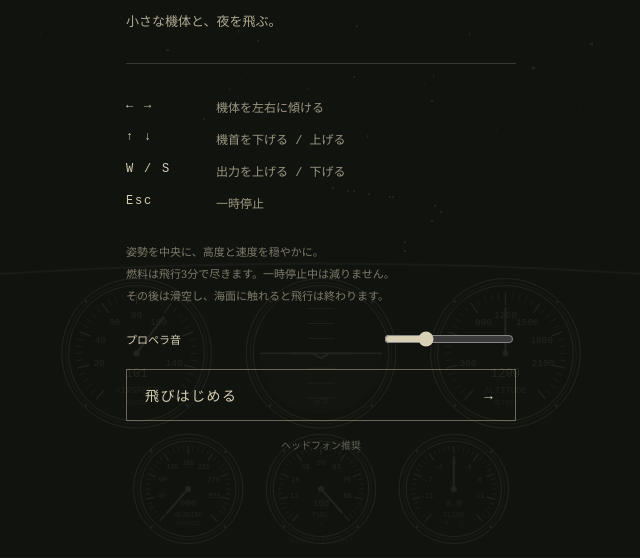
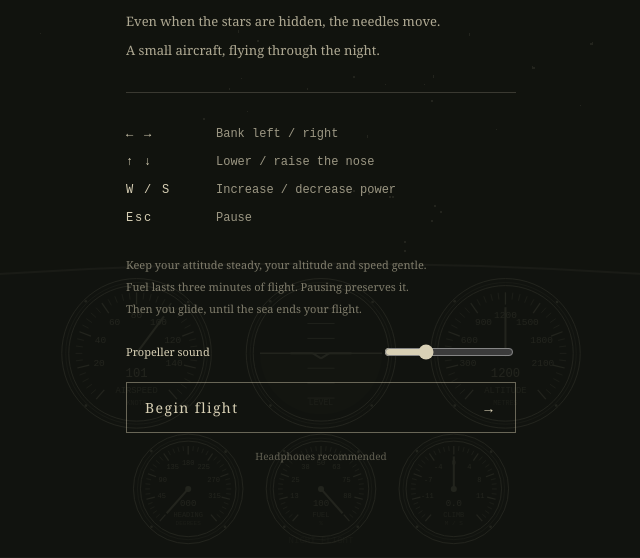
Before and after one commit to chidimi/night-flight, a website built with Vite: page index.html in a window 1280 px wide. Shown: the part 242-800 px from the top of the page, without its empty margins (319-959 px from the left). Built offline with nearby package versions, Linux system fonts and the light colour scheme; animation ran at ten frames a second.

Commit message:
Add Japanese and English language support

```diff
--- a/index.html
+++ b/index.html
@@ -11,25 +11,52 @@
   </head>
   <body>
     <main id="flight">
-      <canvas id="world" aria-label="夜の空"></canvas
-      ><canvas id="cockpit" aria-label="飛行計器"></canvas>
-      <div id="readings" class="sr-only" aria-label="計器の読み取り"></div>
-      <button id="menu" aria-label="一時停止と操作説明">Ⅱ</button>
-      <div id="touch-controls" aria-label="タッチ操縦" hidden>
+      <canvas id="world" data-i18n-label="sky" aria-label="夜の空"></canvas
+      ><canvas id="cockpit" data-i18n-label="cockpit" aria-label="飛行計器"></canvas>
+      <div
+        id="readings"
+        class="sr-only"
+        data-i18n-label="readings"
+        aria-label="計器の読み取り"
+      ></div>
+      <button id="menu" data-i18n-label="pauseMenu" aria-label="一時停止と操作説明">
+        Ⅱ
+      </button>
+      <div
+        id="touch-controls"
+        data-i18n-label="touchControls"
+        aria-label="タッチ操縦"
+        hidden
+      >
         <div class="stick-group">
-          <div id="stick" aria-label="操縦桿：左右でバンク、上で機首下げ、下で機首上げ">
+          <div
+            id="stick"
+            data-i18n-label="stickDescription"
+            aria-label="操縦桿：左右でバンク、上で機首下げ、下で機首上げ"
+          >
             <span></span>
           </div>
-          <span class="touch-label">操縦桿</span>
+          <span class="touch-label" data-i18n="stick">操縦桿</span>
         </div>
         <div class="power-controls">
-          <button data-power="1" aria-label="出力を上げる">＋</button>
-          <span class="touch-label">出力</span>
-          <button data-power="-1" aria-label="出力を下げる">−</button>
+          <button data-power="1" data-i18n-label="powerUp" aria-label="出力を上げる">
+            ＋
+          </button>
+          <span class="touch-label" data-i18n="power">出力</span>
+          <button data-power="-1" data-i18n-label="powerDown" aria-label="出力を下げる">
+            −
+          </button>
         </div>
       </div>
       <div id="overlay">
         <section>
+          <label class="language"
+            >Language / 言語
+            <select id="language" aria-label="Language / 言語">
+              <option value="ja" lang="ja">日本語</option>
+              <option value="en" lang="en">English</option>
+            </select>
+          </label>
           <p class="eyebrow">NIGHT FLIGHT / 夜間飛行</p>
           <h1>夜のなかへ。</h1>
           <p id="intro">
@@ -39,29 +66,29 @@
           <dl class="keyboard-help">
             <div>
               <dt>← →</dt>
-              <dd>機体を左右に傾ける</dd>
+              <dd data-i18n="bankHelp">機体を左右に傾ける</dd>
             </div>
             <div>
               <dt>↑ ↓</dt>
-              <dd>機首を下げる / 上げる</dd>
+              <dd data-i18n="pitchHelp">機首を下げる / 上げる</dd>
             </div>
             <div>
               <dt>W / S</dt>
-              <dd>出力を上げる / 下げる</dd>
+              <dd data-i18n="powerHelp">出力を上げる / 下げる</dd>
             </div>
             <div>
               <dt>Esc</dt>
-              <dd>一時停止</dd>
+              <dd data-i18n="pause">一時停止</dd>
             </div>
           </dl>
-          <p class="touch-help">
+          <p class="touch-help" data-i18n="touchHelp">
             左の操縦桿：左右で機体を傾ける。<br />上へ押すと機首下げ、下へ引くと機首上げ。<br />右の＋／−を押して出力調整。Ⅱで一時停止。<br />計器を読みやすい横向きがおすすめです。
           </p>
-          <p class="note">
+          <p class="note" data-i18n="note">
             姿勢を中央に、高度と速度を穏やかに。<br />燃料は飛行3分で尽きます。一時停止中は減りません。<br />その後は滑空し、海面に触れると飛行は終わります。
           </p>
           <label class="volume"
-            >プロペラ音
+            ><span data-i18n="propeller">プロペラ音</span>
             <input
               id="volume"
               type="range"
@@ -69,9 +96,10 @@
               max="1"
               step="0.01"
               value="0.3"
+              data-i18n-label="volume"
               aria-label="プロペラ音量" /></label
           ><button id="start">飛びはじめる <span>→</span></button>
-          <p class="foot">ヘッドフォン推奨</p>
+          <p class="foot" data-i18n="headphones">ヘッドフォン推奨</p>
           <p id="error" role="alert"></p>
         </section>
       </div>
--- a/playwright.config.ts
+++ b/playwright.config.ts
@@ -10,6 +10,7 @@
   reporter: [['list'], ['html', { open: 'never' }]],
   use: {
     baseURL: 'http://127.0.0.1:4173',
+    locale: 'ja-JP',
     trace: 'retain-on-failure',
     screenshot: 'only-on-failure',
   },
--- a/src/cockpit.ts
+++ b/src/cockpit.ts
@@ -1,3 +1,4 @@
+import { translate, type Locale } from './i18n.ts';
 import type { FlightState } from './flight.ts';
 import { enginePower } from './flight.ts';
 const PAPER_COLOR = '#d8d0b5',
@@ -121,7 +122,13 @@
     );
     drawText(unit, x, y + radius * 0.76, Math.max(6, radius * 0.1), 0.55);
   }
-  function drawAttitude(x: number, y: number, radius: number, state: FlightState) {
+  function drawAttitude(
+    x: number,
+    y: number,
+    radius: number,
+    state: FlightState,
+    locale: Locale,
+  ) {
     drawBezel(x, y, radius, 'ATTITUDE');
     context.save();
     context.beginPath();
@@ -149,9 +156,15 @@
     drawLine(x + radius * 0.12, y, x + radius * 0.45, y, PAPER_COLOR, 2);
     drawLine(x - radius * 0.12, y, x, y + 5, PAPER_COLOR, 2);
     drawLine(x, y + 5, x + radius * 0.12, y, PAPER_COLOR, 2);
-    drawText('水平', x, y + radius * 0.76, Math.max(7, radius * 0.12), 0.65);
+    drawText(
+      translate(locale, 'level'),
+      x,
+      y + radius * 0.76,
+      Math.max(7, radius * 0.12),
+      0.65,
+    );
   }
-  function draw(state: FlightState) {
+  function draw(state: FlightState, locale: Locale) {
     context.clearRect(0, 0, viewportWidth, viewportHeight);
     // Keep portrait instruments readable, above the thumb controls.
     const portrait = viewportWidth < 600 && viewportHeight > viewportWidth;
@@ -218,7 +231,7 @@
       160,
       'KNOTS',
     );
-    drawAttitude(viewportWidth / 2, y, radius, state);
+    drawAttitude(viewportWidth / 2, y, radius, state, locale);
     drawGauge(
       viewportWidth / 2 + spacing,
       y,
--- /dev/null
+++ b/src/i18n.ts
@@ -0,0 +1,138 @@
+export type Locale = 'ja' | 'en';
+
+const ja = {
+  pageTitle: '夜間飛行 — Night Flight',
+  sky: '夜の空',
+  cockpit: '飛行計器',
+  readings: '計器の読み取り',
+  pauseMenu: '一時停止と操作説明',
+  touchControls: 'タッチ操縦',
+  stickDescription: '操縦桿：左右でバンク、上で機首下げ、下で機首上げ',
+  stick: '操縦桿',
+  power: '出力',
+  powerUp: '出力を上げる',
+  powerDown: '出力を下げる',
+  bankHelp: '機体を左右に傾ける',
+  pitchHelp: '機首を下げる / 上げる',
+  powerHelp: '出力を上げる / 下げる',
+  pause: '一時停止',
+  readyTitle: '夜のなかへ。',
+  readyIntro: '星が見えなくても、針は動いている。\n小さな機体と、夜を飛ぶ。',
+  start: '飛びはじめる',
+  pausedTitle: '夜は、ここに。',
+  pausedIntro: '飛行を一時停止しています。\n同じ空から、続きを。',
+  resume: '飛行に戻る',
+  endedTitle: '飛行のあと。',
+  endedIntro: 'プロペラは止まりました。\n夜は、続いています。',
+  restart: 'もう一度、空へ',
+  touchHelp:
+    '左の操縦桿：左右で機体を傾ける。\n上へ押すと機首下げ、下へ引くと機首上げ。\n右の＋／−を押して出力調整。Ⅱで一時停止。\n計器を読みやすい横向きがおすすめです。',
+  note: '姿勢を中央に、高度と速度を穏やかに。\n燃料は飛行3分で尽きます。一時停止中は減りません。\nその後は滑空し、海面に触れると飛行は終わります。',
+  propeller: 'プロペラ音',
+  volume: 'プロペラ音量',
+  headphones: 'ヘッドフォン推奨',
+  webglError: '3D描画を開始できません。WebGLが使えるブラウザで開いてください。',
+  audioError: '音を開始できませんでした。無音で飛行できます。',
+  fuel: '燃料',
+  altitude: '高度',
+  bank: 'バンク角',
+  level: '水平',
+};
+
+export type MessageKey = keyof typeof ja;
+
+const en: Record<MessageKey, string> = {
+  pageTitle: 'Night Flight',
+  sky: 'Night sky',
+  cockpit: 'Flight instruments',
+  readings: 'Instrument readings',
+  pauseMenu: 'Pause and controls',
+  touchControls: 'Touch controls',
+  stickDescription: 'Stick: left/right to bank, up to lower the nose, down to raise it',
+  stick: 'STICK',
+  power: 'Power',
+  powerUp: 'Increase power',
+  powerDown: 'Decrease power',
+  bankHelp: 'Bank left / right',
+  pitchHelp: 'Lower / raise the nose',
+  powerHelp: 'Increase / decrease power',
+  pause: 'Pause',
+  readyTitle: 'Into the night.',
+  readyIntro:
+    'Even when the stars are hidden, the needles move.\nA small aircraft, flying through the night.',
+  start: 'Begin flight',
+  pausedTitle: 'The night is here.',
+  pausedIntro: 'Your flight is paused.\nReturn to the same sky.',
+  resume: 'Resume flight',
+  endedTitle: 'After the flight.',
+  endedIntro: 'The propeller has stopped.\nThe night goes on.',
+  restart: 'Fly again',
+  touchHelp:
+    'Left stick: move sideways to bank.\nPush up to lower the nose; pull down to raise it.\nHold + / − on the right to adjust power. Ⅱ pauses.\nLandscape orientation makes the instruments easier to read.',
+  note: 'Keep your attitude steady, your altitude and speed gentle.\nFuel lasts three minutes of flight. Pausing preserves it.\nThen you glide, until the sea ends your flight.',
+  propeller: 'Propeller sound',
+  volume: 'Propeller volume',
+  headphones: 'Headphones recommended',
+  webglError: 'Unable to start 3D rendering. Please use a browser that supports WebGL.',
+  audioError: 'Unable to start audio. You can fly without sound.',
+  fuel: 'Fuel',
+  altitude: 'Altitude',
+  bank: 'Bank angle',
+  level: 'LEVEL',
+};
+
+export function isLocale(value: unknown): value is Locale {
+  return value === 'ja' || value === 'en';
+}
+
+export function chooseLocale(saved: unknown, languages: readonly string[]): Locale {
+  if (isLocale(saved)) return saved;
+  for (const language of languages) {
+    const base = language.toLowerCase().split('-')[0];
+    if (isLocale(base)) return base;
+  }
+  return 'en';
+}
+
+export function initialLocale(): Locale {
+  let saved: string | null = null;
+  try {
+    saved = localStorage.getItem('night-flight.locale');
+  } catch {
+    // Storage may be unavailable; browser preferences still work.
+  }
+  return chooseLocale(saved, navigator.languages);
+}
+
+export function saveLocale(locale: Locale): void {
+  try {
+    localStorage.setItem('night-flight.locale', locale);
+  } catch {
+    // Changing language must work even when preferences cannot be persisted.
+  }
+}
+
+export function translate(locale: Locale, key: MessageKey): string {
+  return (locale === 'ja' ? ja : en)[key];
+}
+
+function isMessageKey(value: string): value is MessageKey {
+  return Object.hasOwn(ja, value);
+}
+
+export function translateDocument(locale: Locale): void {
+  document.documentElement.lang = locale;
+  document.title = translate(locale, 'pageTitle');
+  for (const [attribute, target] of [
+    ['data-i18n', 'text'],
+    ['data-i18n-label', 'aria-label'],
+  ] as const) {
+    for (const element of document.querySelectorAll(`[${attribute}]`)) {
+      const key = element.getAttribute(attribute);
+      if (!key || !isMessageKey(key)) throw new Error(`Unknown translation: ${key}`);
+      const text = translate(locale, key);
+      if (target === 'text') element.textContent = text;
+      else element.setAttribute(target, text);
+    }
+  }
+}
--- a/src/instruments.ts
+++ b/src/instruments.ts
@@ -1,18 +1,29 @@
+import { translate, type Locale } from './i18n.ts';
 import { enginePower, type FlightState } from './flight.ts';
 
 /** Canvas instruments also expose their readings to assistive technology. */
 export function createInstrumentReadings(container: HTMLElement) {
   const instruments = [
-    { name: '燃料', min: 0, max: 100, value: (state: FlightState) => state.fuel * 100 },
     {
-      name: '出力',
+      name: 'fuel' as const,
+      min: 0,
+      max: 100,
+      value: (state: FlightState) => state.fuel * 100,
+    },
+    {
+      name: 'power' as const,
       min: 0,
       max: 100,
       value: (state: FlightState) => enginePower(state) * 100,
     },
-    { name: '高度', min: 0, max: 2400, value: (state: FlightState) => state.altitude },
     {
-      name: 'バンク角',
+      name: 'altitude' as const,
+      min: 0,
+      max: 2400,
+      value: (state: FlightState) => state.altitude,
+    },
+    {
+      name: 'bank' as const,
       min: -66,
       max: 66,
       value: (state: FlightState) => (state.bank * 180) / Math.PI,
@@ -20,15 +31,18 @@
   ].map((instrument) => {
     const element = document.createElement('span');
     element.setAttribute('role', 'meter');
-    element.setAttribute('aria-label', instrument.name);
+
     element.setAttribute('aria-valuemin', String(instrument.min));
     element.setAttribute('aria-valuemax', String(instrument.max));
     container.append(element);
     return { ...instrument, element };
   });
 
-  return (state: FlightState): void => {
+  let previousLocale: Locale | undefined;
+  return (state: FlightState, locale: Locale): void => {
     for (const instrument of instruments) {
+      if (locale !== previousLocale)
+        instrument.element.setAttribute('aria-label', translate(locale, instrument.name));
       const value = Math.round(instrument.value(state) * 1000) / 1000;
       instrument.element.setAttribute('aria-valuenow', String(value));
       // Altitude can exceed the initial dial scale.
@@ -37,5 +51,6 @@
         String(Math.max(instrument.max, value)),
       );
     }
+    previousLocale = locale;
   };
 }
--- a/src/main.ts
+++ b/src/main.ts
@@ -1,4 +1,14 @@
 import './style.css';
+import {
+  initialLocale,
+  isLocale,
+  saveLocale,
+  translate,
+  translateDocument,
+  type MessageKey,
+} from './i18n.ts';
+let locale = initialLocale();
+let errorKey: MessageKey | undefined;
 import { createTouchControls } from './touch-controls.ts';
 import { createInstrumentReadings } from './instruments.ts';
 import { createFlight, step, type FlightInput } from './flight.ts';
@@ -29,6 +39,7 @@
   return element;
 }
 
+const languageControl = requireElement('#language', HTMLSelectElement);
 const overlay = requireElement('#overlay', HTMLDivElement);
 const startButton = requireElement('#start', HTMLButtonElement);
 const menuButton = requireElement('#menu', HTMLButtonElement);
@@ -43,8 +54,7 @@
 try {
   world = createWorld(worldCanvas);
 } catch (error) {
-  errorMessage.textContent =
-    '3D描画を開始できません。WebGLが使えるブラウザで開いてください。';
+  errorKey = 'webglError';
   startButton.disabled = true;
   console.error(error);
 }
@@ -71,24 +81,37 @@
   cockpit.resize(innerWidth, innerHeight);
 }
 
-function showOverlay(heading: string, description: string, buttonLabel: string): void {
+function updateLanguage(): void {
+  translateDocument(locale);
+  languageControl.value = locale;
+  const screen = mode === 'ended' ? 'ended' : mode === 'paused' ? 'paused' : 'ready';
+  title.textContent = translate(locale, `${screen}Title`);
+  intro.textContent = translate(locale, `${screen}Intro`);
+  const label = translate(
+    locale,
+    screen === 'ready' ? 'start' : screen === 'paused' ? 'resume' : 'restart',
+  );
+  const arrow = document.createElement('span');
+  arrow.textContent = '→';
+  arrow.setAttribute('aria-hidden', 'true');
+  startButton.replaceChildren(document.createTextNode(label + ' '), arrow);
+  errorMessage.textContent = errorKey ? translate(locale, errorKey) : '';
+  updateReadings(flight, locale);
+  cockpit.draw(flight, locale);
+}
+
+function showOverlay(): void {
   pressedKeys.clear();
   touch.reset();
   touchContainer.hidden = true;
   overlay.classList.remove('hidden');
-  title.textContent = heading;
-  intro.innerHTML = description;
-  startButton.innerHTML = `${buttonLabel} <span>→</span>`;
+  updateLanguage();
 }
 
 function pause(): void {
   if (mode !== 'flying') return;
   mode = 'paused';
-  showOverlay(
-    '夜は、ここに。',
-    '飛行を一時停止しています。<br>同じ空から、続きを。',
-    '飛行に戻る',
-  );
+  showOverlay();
   sound.update(flight, false);
 }
 
@@ -96,7 +119,8 @@
   try {
     await sound.init();
   } catch {
-    errorMessage.textContent = '音を開始できませんでした。無音で飛行できます。';
+    errorKey = 'audioError';
+    updateLanguage();
   }
   if (mode === 'ended') flight = createFlight();
   mode = 'flying';
@@ -149,11 +173,7 @@
   }
   if (flight.ended) {
     mode = 'ended';
-    showOverlay(
-      '飛行のあと。',
-      'プロペラは止まりました。<br>夜は、続いています。',
-      'もう一度、空へ',
-    );
+    showOverlay();
   }
 }
 
@@ -163,10 +183,17 @@
   if (mode === 'flying') advanceFlight(elapsedSeconds);
   sound.update(flight, mode === 'flying');
   world?.draw(flight);
-  cockpit.draw(flight);
-  updateReadings(flight);
+  cockpit.draw(flight, locale);
+  updateReadings(flight, locale);
   requestAnimationFrame(frame);
 }
+
+languageControl.addEventListener('change', () => {
+  if (!isLocale(languageControl.value)) return;
+  locale = languageControl.value;
+  saveLocale(locale);
+  updateLanguage();
+});
 
 startButton.addEventListener('click', () => {
   void startFlight();
@@ -194,5 +221,6 @@
 document.addEventListener('visibilitychange', () => {
   if (document.hidden) pause();
 });
+updateLanguage();
 resize();
 requestAnimationFrame(frame);
--- a/src/style.css
+++ b/src/style.css
@@ -268,3 +268,27 @@
     opacity: 0.65;
   }
 }
+
+.language {
+  display: flex;
+  justify-content: flex-end;
+  align-items: center;
+  gap: 12px;
+  font: 11px monospace;
+}
+.language select {
+  font: inherit;
+  color: var(--paper);
+  background: var(--ink);
+  border: 1px solid #d8d0b570;
+  padding: 8px;
+  min-height: 44px;
+}
+#intro,
+.note,
+.touch-help {
+  white-space: pre-line;
+}
+html[lang='en'] h1 {
+  letter-spacing: 0.03em;
+}
```
Also changed, not shown: DESIGN.md (+2 -0 lines), tests/e2e/i18n.spec.ts (added, +80 -0 lines), tests/i18n.test.ts (added, +16 -0 lines), README.md.
